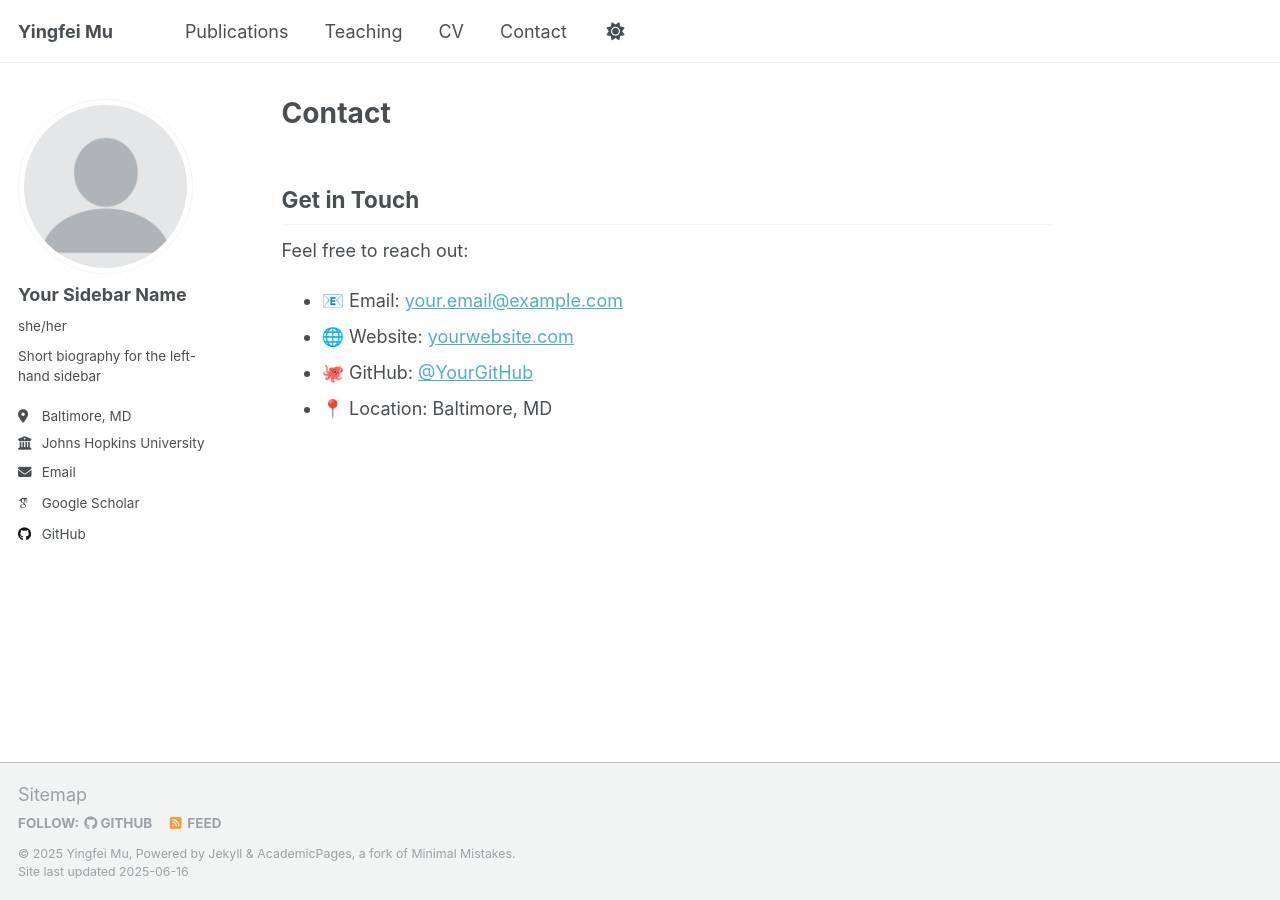
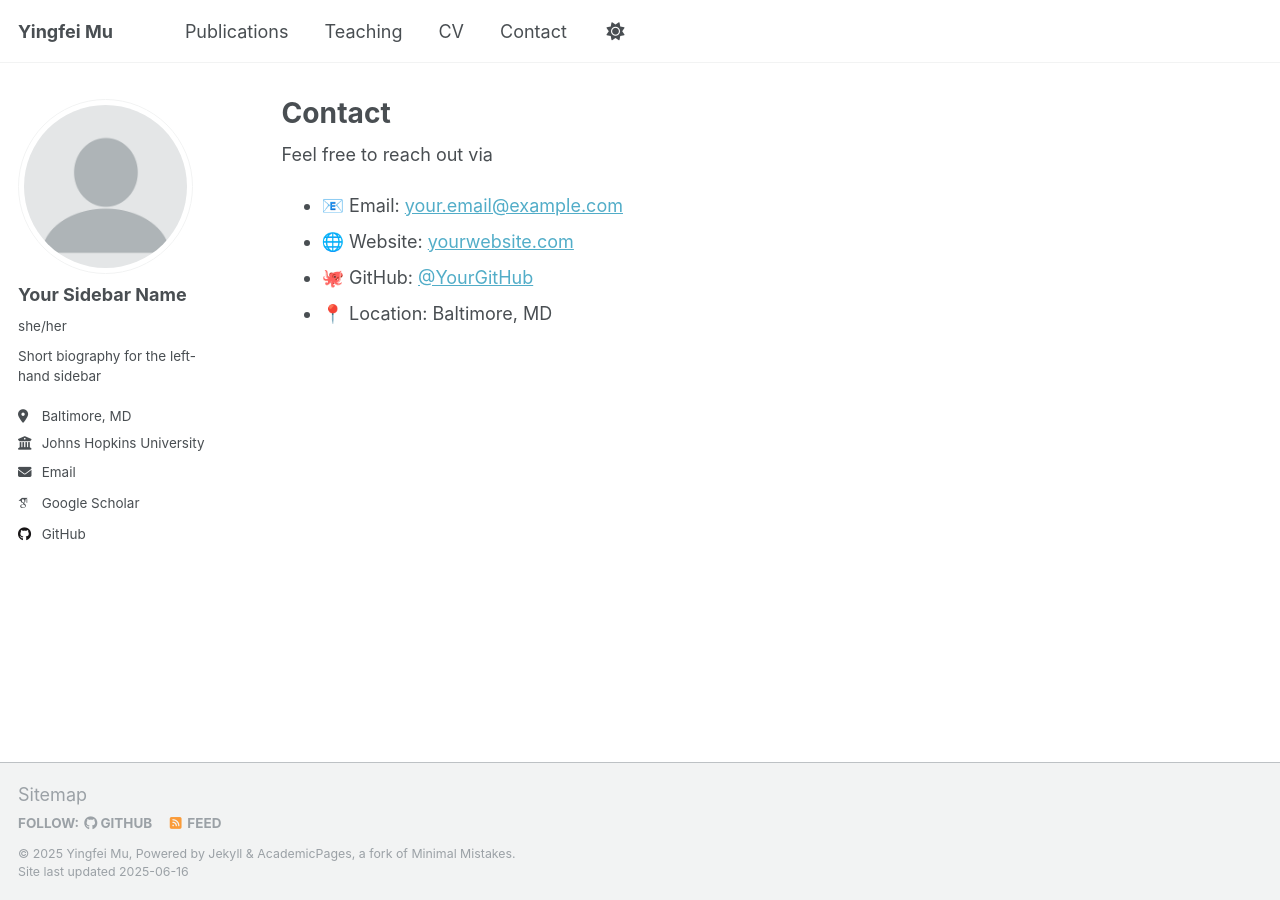
Before and after one commit to InfiniteMu/infinitemu.github.io, a Jekyll site: the page built from _pages/contact.md, in a window 1280 px wide. Built offline with Jekyll 4.4.1, drawn with Linux system fonts in a browser that asks for light colours; some web fonts are replaced.

Commit message:
Update contact.md

```diff
--- a/_pages/contact.md
+++ b/_pages/contact.md
@@ -5,9 +5,7 @@ layout: single
 author_profile: true
 ---
 
-## Get in Touch
-
-Feel free to reach out:
+Feel free to reach out via
 
 - 📧 Email: [your.email@example.com](mailto:your.email@example.com)
 - 🌐 Website: [yourwebsite.com](https://yourwebsite.com)
```
